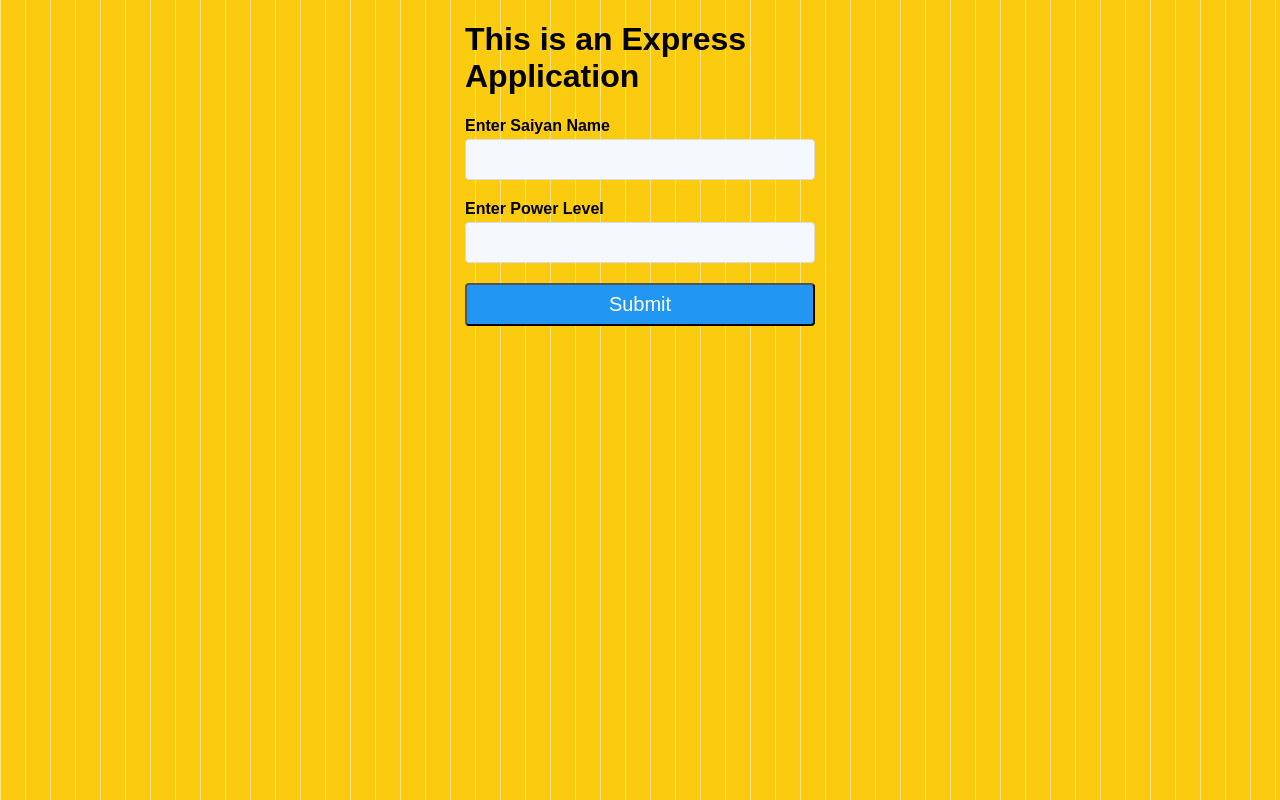
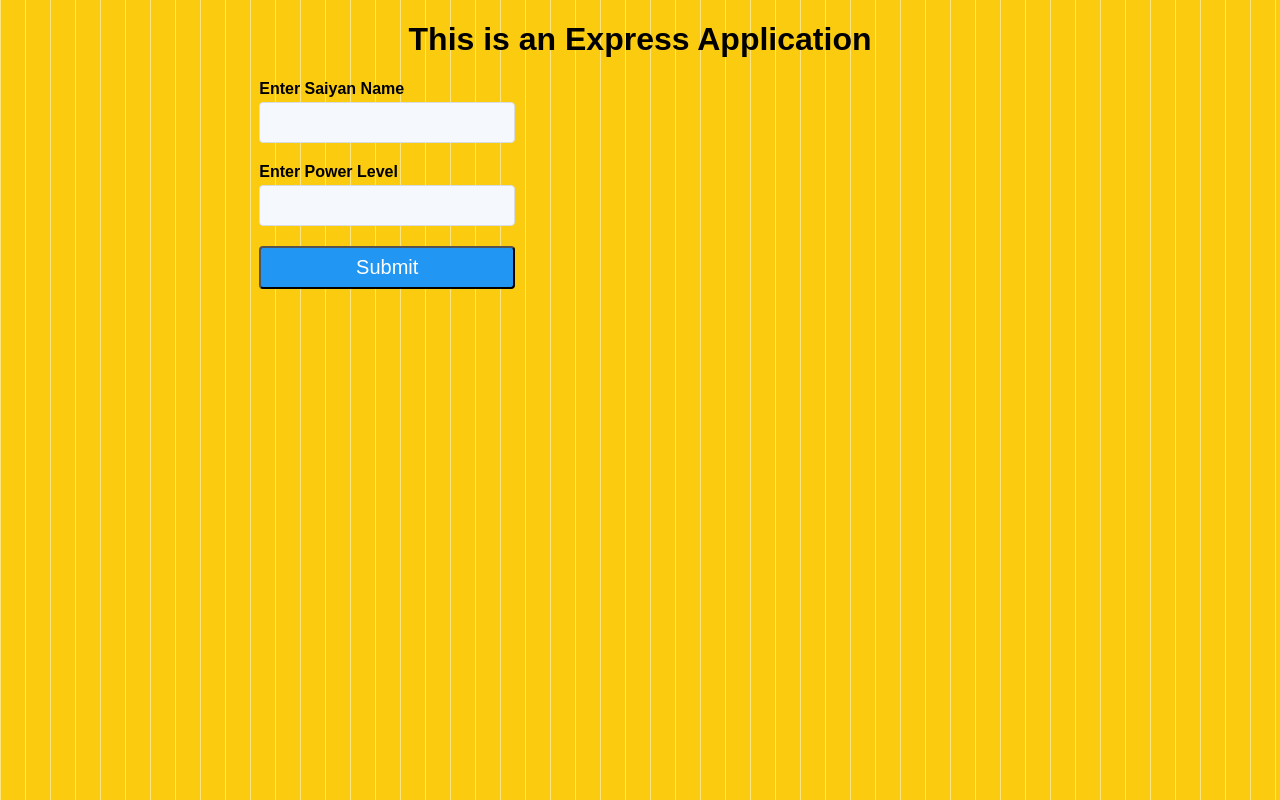
Before and after one commit to aakashgill/Express-basic, a website: page website/index.html in a window 1280 px wide. Drawn offline with Linux system fonts and the light colour scheme; no server answers.

```diff
--- a/website/index.html
+++ b/website/index.html
@@ -13,12 +13,26 @@
             background-image: repeating-linear-gradient(to right, #FDE482, #FDE482 1px, transparent 1px, transparent);
             background-size: 25px 25px;
             background-color: #FACB0E ;
-            max-width: 350px;
-            margin: auto;
         }
-
+        h1 {
+            text-align: center;
+        }
         .field {
             margin-bottom: 20px;
+        }
+        .flex {
+            display: flex;
+            justify-content: center;
+            align-items: flex-start;
+        }
+        .flex > * {
+            width: 40%;
+            padding: 0 30px;
+        }
+        .flex > *:first-child {
+            width: 25%;
+            position: sticky;
+            top:20px;
         }
         label {
             font-weight: 600;
@@ -71,6 +85,7 @@
 <body>
     <div>
         <h1>This is an Express Application</h1>
+        <div class="flex">
             <form>
                 <div class="field">
                     <label for="name">Enter Saiyan Name</label>
@@ -85,6 +100,7 @@
                 </div>
             </form>
             <ul id="result"></ul>
+        </div>
     </div>
 
     <script>
```
Also changed, not shown: 1 other file. Lines whose indentation alone changed are shown as unchanged.
